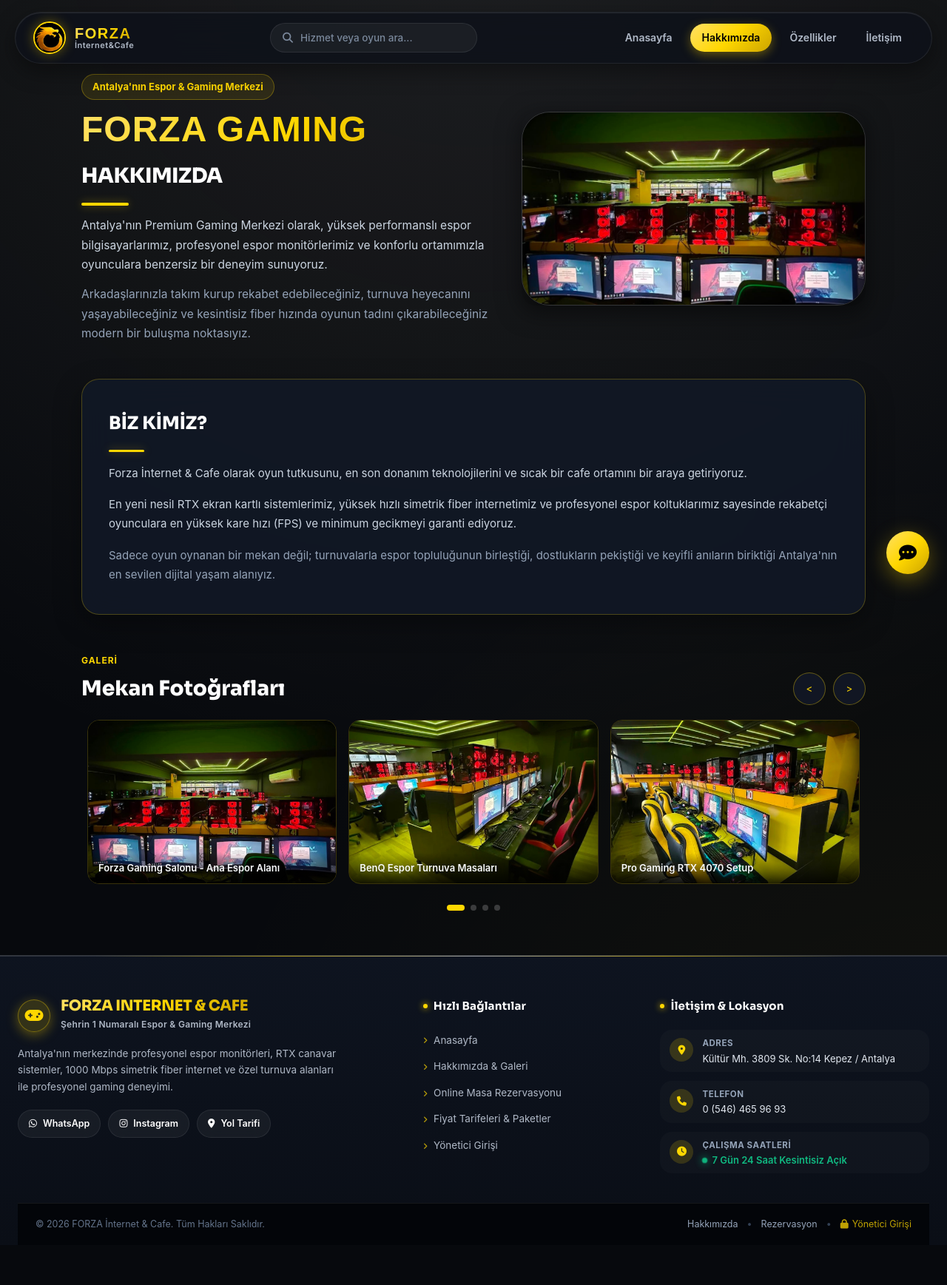
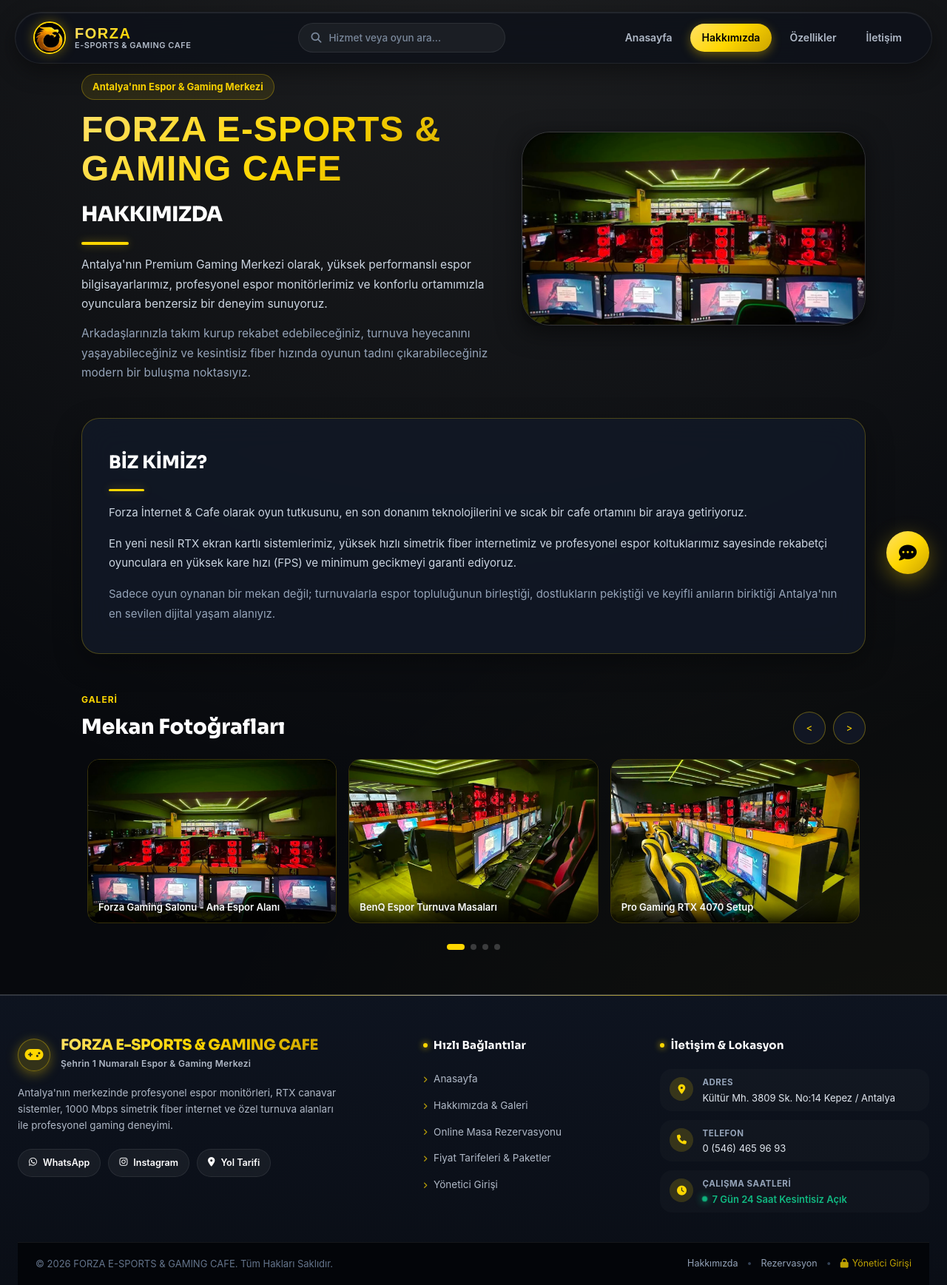
Before and after one commit to muhammetkilicc2-hub/forzainternet, a Next.js app: page /hakkimizda in a window 1280 px wide. Shown: the whole page at 74% size. Before the commit the page ends 1683 px from the top, so only its background shows below. Built offline with nearby package versions, Linux system fonts and the light colour scheme; no server answers.

Commit message:
Tum marka isimleri FORZA E-SPORTS & GAMING CAFE olarak guncellendi

```diff
--- a/app/hakkimizda/page.tsx
+++ b/app/hakkimizda/page.tsx
@@ -190,7 +190,7 @@ export default function AboutPage() {
               Antalya'nın Espor &amp; Gaming Merkezi
             </div>
             <h1 style={{ fontFamily: "'Racing Sans One', sans-serif", fontSize: "clamp(32px, 5vw, 48px)", color: "#ffd700", margin: 0, letterSpacing: "1px", lineHeight: 1.1 }}>
-              FORZA GAMING
+              FORZA E-SPORTS & GAMING CAFE
             </h1>
             <h2 style={{ fontFamily: "'Sora', sans-serif", fontSize: "clamp(20px, 3.5vw, 28px)", color: "#ffffff", fontWeight: 800, margin: 0 }}>
               HAKKIMIZDA
--- a/app/layout.tsx
+++ b/app/layout.tsx
@@ -3,10 +3,10 @@ import "./globals.css";
 
 export const metadata: Metadata = {
   title: {
-    default: "FORZA İnternet & Cafe — Şehrin 1 Numaralı Espor ve Gaming Alanı",
-    template: "%s | FORZA İnternet & Cafe",
+    default: "FORZA E-SPORTS & GAMING CAFE — Şehrin 1 Numaralı Espor ve Gaming Alanı",
+    template: "%s | FORZA E-SPORTS & GAMING CAFE",
   },
-  description: "En yeni nesil RTX 40 serisi bilgisayarlar, profesyonel espor monitörleri, özel turnuva masaları ve konforlu alanıyla Forza İnternet Cafe'ye hoş geldiniz.",
+  description: "En yeni nesil RTX 40 serisi bilgisayarlar, profesyonel espor monitörleri, özel turnuva masaları ve konforlu alanıyla Forza E-Sports & Gaming Cafe'ye hoş geldiniz.",
   keywords: ["forza internet cafe", "espor kafe", "gaming cafe", "profesyonel espor", "rtx gaming cafe"],
   authors: [{ name: "Forza Gaming" }],
   icons: {
--- a/components/public/Footer.tsx
+++ b/components/public/Footer.tsx
@@ -14,7 +14,7 @@ export default function Footer() {
               <i className="fa-solid fa-gamepad" aria-hidden="true"></i>
             </div>
             <div className="footer-brand-text">
-              <h2>FORZA INTERNET &amp; CAFE</h2>
+              <h2>FORZA E-SPORTS &amp; GAMING CAFE</h2>
               <span>Şehrin 1 Numaralı Espor &amp; Gaming Merkezi</span>
             </div>
           </div>
@@ -137,8 +137,8 @@ export default function Footer() {
       {/* Alt Telif & Yönetici Barı */}
       <div className="footer-bottom">
         <div className="footer-bottom-container">
-          <p className="footer-copy">
-            © 2026 FORZA İnternet &amp; Cafe. Tüm Hakları Saklıdır.
+          <p style={{ margin: 0, fontSize: "13px", color: "#64748b" }}>
+            &copy; 2026 FORZA E-SPORTS & GAMING CAFE. Tüm Hakları Saklıdır.
           </p>
           <div className="footer-bottom-links">
             <Link href="/hakkimizda" className="footer-bottom-link">Hakkımızda</Link>
--- a/components/public/Navbar.tsx
+++ b/components/public/Navbar.tsx
@@ -54,7 +54,7 @@ export default function Navbar() {
           />
           <h1 className="para2">
             <span className="logo-forza">FORZA</span>
-            <span className="logo-sub">İnternet&amp;Cafe</span>
+            <span className="logo-sub">E-SPORTS &amp; GAMING CAFE</span>
           </h1>
         </Link>
 
--- /dev/null
+++ b/fix_nav.js
@@ -0,0 +1,5 @@
+const fs = require('fs');
+let nav = fs.readFileSync('components/public/Navbar.tsx', 'utf8');
+nav = nav.replace(/<span className="logo-sub">.*?<\/span>/, '<span className="logo-sub">E-SPORTS &amp; GAMING CAFE</span>');
+fs.writeFileSync('components/public/Navbar.tsx', nav);
+console.log("Navbar updated");
```
Also changed, not shown: brand_rename.js (added, +33 -0 lines), fix_footer_text.js (added, +8 -0 lines).
